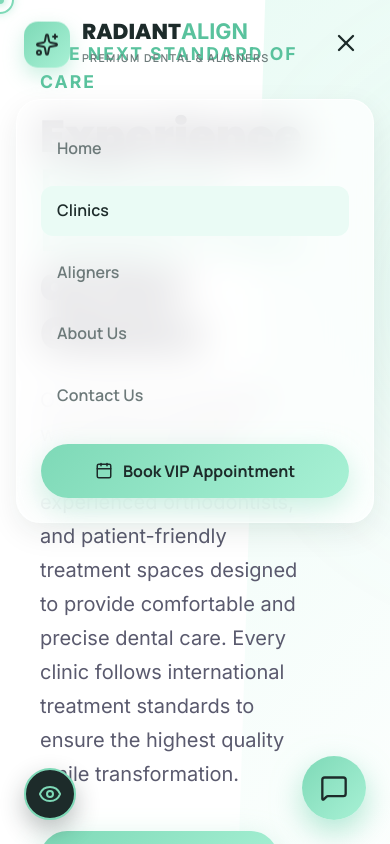
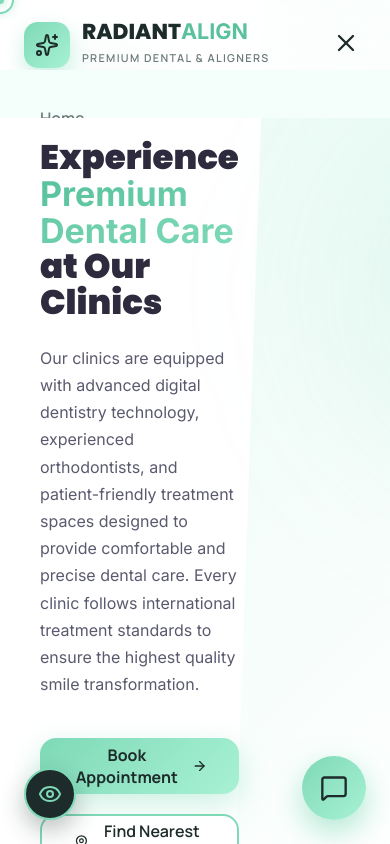
Before and after one commit to viduthalai652-hash/dental-web, a React (Vite) app: page /clinics in a window 390 px wide. Both pictures are taken after a click on the button 346 px from the left and 44 px from the top of the page. Shown: the top 844 px of the page. Built offline with nearby package versions, Linux system fonts and the light colour scheme.

Commit message:
fix: comprehensive mobile responsive layout refactoring

```diff
--- a/src/components/Navbar.jsx
+++ b/src/components/Navbar.jsx
@@ -37,14 +37,17 @@ export default function Navbar({ onOpenBooking }) {
         zIndex: 1000,
         transition: 'all 0.4s cubic-bezier(0.16, 1, 0.3, 1)',
         padding: scrolled ? '12px 24px' : '20px 24px',
-        background: scrolled ? 'rgba(255, 255, 255, 0.82)' : 'transparent',
-        backdropFilter: scrolled ? 'blur(20px)' : 'none',
-        WebkitBackdropFilter: scrolled ? 'blur(20px)' : 'none',
+        background: scrolled ? 'rgba(255, 255, 255, 0.95)' : 'rgba(255, 255, 255, 0.8)',
+        backdropFilter: 'blur(20px)',
+        WebkitBackdropFilter: 'blur(20px)',
         boxShadow: scrolled ? '0 10px 35px rgba(29, 43, 42, 0.08)' : 'none',
-        borderBottom: scrolled ? '1px solid rgba(255, 255, 255, 0.8)' : '1px solid transparent'
+        borderBottom: '1px solid rgba(255, 255, 255, 0.8)',
+        minHeight: '70px',
+        display: 'flex',
+        alignItems: 'center'
       }}
     >
-      <div style={{ maxWidth: '1320px', margin: '0 auto', display: 'flex', alignItems: 'center', justifyContent: 'space-between' }}>
+      <div style={{ width: '100%', maxWidth: '1320px', margin: '0 auto', display: 'flex', alignItems: 'center', justifyContent: 'space-between' }}>
         {/* Logo */}
         <Link to="/" style={{ textDecoration: 'none', display: 'flex', alignItems: 'center', gap: '12px' }}>
           <div
@@ -142,20 +145,22 @@ export default function Navbar({ onOpenBooking }) {
         </div>
       </div>
 
-      {/* Mobile Dropdown Menu */}
+      {/* Mobile Dropdown Menu (Full Screen Drawer) */}
       {mobileMenuOpen && (
         <div
-          className="glass-panel"
           style={{
-            position: 'absolute',
-            top: '100%',
-            left: '16px',
-            right: '16px',
+            position: 'fixed',
+            top: '70px',
+            left: 0,
+            right: 0,
+            bottom: 0,
             padding: '24px',
             display: 'flex',
             flexDirection: 'column',
-            gap: '12px',
-            marginTop: '10px'
+            gap: '16px',
+            background: 'var(--light-mint)',
+            zIndex: 999,
+            overflowY: 'auto'
           }}
         >
           {navLinks.map((link) => (
@@ -183,11 +188,33 @@ export default function Navbar({ onOpenBooking }) {
               onOpenBooking();
             }}
             className="btn-primary"
-            style={{ width: '100%', marginTop: '12px' }}
+            style={{ width: '100%', marginTop: 'auto', padding: '16px' }}
           >
             <Calendar size={18} />
             Book VIP Appointment
           </button>
+
+          <a
+            href="tel:+1800555SMILE"
+            style={{
+              display: 'flex',
+              alignItems: 'center',
+              justifyContent: 'center',
+              gap: '8px',
+              color: 'var(--dark-slate)',
+              textDecoration: 'none',
+              fontFamily: 'var(--font-subheading)',
+              fontWeight: 700,
+              fontSize: '1rem',
+              padding: '16px',
+              background: 'rgba(255,255,255,0.6)',
+              borderRadius: '16px',
+              border: '1px solid rgba(126, 217, 183, 0.4)'
+            }}
+          >
+            <PhoneCall size={20} color="#59C29D" />
+            <span>24/7 VIP Care</span>
+          </a>
         </div>
       )}
     </header>
--- a/src/index.css
+++ b/src/index.css
@@ -345,32 +345,66 @@ p, span, div, .body-inter {
 
 @media (max-width: 1024px) {
   .grid-3, .grid-4 { grid-template-columns: repeat(2, 1fr); }
-  .section-title h2 { font-size: 2.25rem; }
   .grid-hero, .grid-alternating-even, .grid-alternating-odd, .grid-contact { grid-template-columns: 1fr; gap: 32px; }
   .video-showcase-container { width: 100% !important; height: auto !important; aspect-ratio: 16/9; }
+  .hero-title-main { font-size: 54px !important; }
+  .hero-desc { font-size: 18px !important; }
+  .section-container, .section-padding { padding: 60px 20px !important; }
 }
 
 @media (max-width: 768px) {
   .grid-2, .grid-3, .grid-4 { grid-template-columns: 1fr; }
-  .section-container, .section-padding { padding: 60px 18px !important; }
-  .section-title h2 { font-size: 1.85rem; }
   .grid-hero, .grid-alternating-even, .grid-alternating-odd, .grid-contact { grid-template-columns: 1fr; gap: 24px; }
+
+  .section-container, .section-padding { padding: 40px 20px !important; }
+
   .glass-card, .glass-panel { padding: 24px !important; }
-  .video-showcase-container { width: 100% !important; height: auto !important; aspect-ratio: 16/9; }
   .video-showcase-container { width: 100% !important; height: auto !important; aspect-ratio: 16/9; }
   .nav-links-desktop { display: none !important; }
   .mobile-menu-btn { display: block !important; }
   .hide-on-mobile { display: none !important; }
-  .hero-title-home { font-size: 2.5rem !important; }
-  .hero-title-clinics { font-size: 2.8rem !important; }
-  .hero-title-about { font-size: 2.5rem !important; }
+
+  .hero-title-main { font-size: 40px !important; line-height: 1.05 !important; }
+  .hero-desc { font-size: 16px !important; }
+  .hero-title-home { font-size: 40px !important; line-height: 1.05 !important; }
+  .hero-title-clinics { font-size: 40px !important; line-height: 1.05 !important; }
+  .hero-title-about { font-size: 40px !important; line-height: 1.05 !important; }
+
+  .mobile-flex-col { display: flex !important; flex-direction: column !important; }
+  .mobile-btn-full { width: 100% !important; height: 56px !important; font-size: 16px !important; border-radius: 16px !important; }
 
   .floating-aligner-card {
-    width: 140px !important;
-    right: 0 !important;
-    top: 10px !important;
-    padding: 8px !important;
+    position: relative !important;
+    width: 85% !important;
+    margin: 20px auto 0 auto !important;
+    right: auto !important;
+    top: auto !important;
   }
+
+  .hero-image-responsive {
+    max-width: 340px !important;
+    height: auto !important;
+    margin: 0 auto;
+  }
+
+  .mobile-grid-2 {
+    display: grid !important;
+    grid-template-columns: repeat(2, 1fr) !important;
+    gap: 12px !important;
+  }
+
+  /* Disable heavy animations on mobile */
+  .animate-float, .animate-float-slow, .animate-float-3d {
+    animation: none !important;
+    transform: none !important;
+  }
+}
+
+@media (max-width: 430px) {
+  .hero-title-main { font-size: 34px !important; }
+  .hero-title-home { font-size: 34px !important; }
+  .hero-title-clinics { font-size: 34px !important; }
+  .hero-title-about { font-size: 34px !important; }
 }
 
 .hero-title-about { font-size: 3.8rem; }
--- a/src/pages/Clinics.jsx
+++ b/src/pages/Clinics.jsx
@@ -228,7 +228,7 @@ export default function Clinics({ onOpenBooking, onOpenTour }) {
       {/* SECTION 1: HERO BANNER */}
       <section style={{ position: 'relative', background: '#FFFFFF', overflow: 'hidden' }}>
         <div style={{ position: 'absolute', top: 0, right: 0, width: '40%', height: '100%', background: 'linear-gradient(135deg, #EAFBF5 0%, #FFFFFF 100%)', clipPath: 'polygon(20% 0, 100% 0, 100% 100%, 0 100%)' }} />
-        <div style={{ maxWidth: '1400px', margin: '0 auto', display: 'grid', gridTemplateColumns: '1.1fr 0.9fr', alignItems: 'center', minHeight: '90vh' }}>
+        <div className="grid-hero" style={{ maxWidth: '1400px', margin: '0 auto', alignItems: 'center', minHeight: '90vh' }}>
 
           <div style={{ padding: '40px', zIndex: 1, animation: 'fadeUp 0.8s ease' }}>
             <span style={{ color: '#59C29D', fontWeight: 700, fontSize: '1.1rem', letterSpacing: '2px', textTransform: 'uppercase', marginBottom: '16px', display: 'inline-block' }}>
@@ -237,14 +237,14 @@ export default function Clinics({ onOpenBooking, onOpenTour }) {
             <h1 className="hero-title-clinics" style={{ fontWeight: 900, color: '#2D2B3D', lineHeight: 1.1, marginBottom: '24px' }}>
               Experience <span className="purple-gradient-text">Premium Dental Care</span> at Our Clinics
             </h1>
-            <p style={{ fontSize: '1.25rem', color: '#5A5A6E', lineHeight: 1.7, marginBottom: '40px', maxWidth: '650px' }}>
+            <p className="hero-desc" style={{ color: '#5A5A6E', lineHeight: 1.7, marginBottom: '40px', maxWidth: '650px' }}>
               Our clinics are equipped with advanced digital dentistry technology, experienced orthodontists, and patient-friendly treatment spaces designed to provide comfortable and precise dental care. Every clinic follows international treatment standards to ensure the highest quality smile transformation.
             </p>
-            <div style={{ display: 'flex', gap: '20px', flexWrap: 'wrap' }}>
-              <button className="btn-primary" onClick={onOpenBooking}>
+            <div className="mobile-flex-col" style={{ display: 'flex', gap: '20px', flexWrap: 'wrap' }}>
+              <button className="btn-primary mobile-btn-full" onClick={onOpenBooking}>
                 Book Appointment <ArrowRight size={20} />
               </button>
-              <button className="btn-secondary" onClick={() => document.getElementById('locations').scrollIntoView({ behavior: 'smooth' })}>
+              <button className="btn-secondary mobile-btn-full" onClick={() => document.getElementById('locations').scrollIntoView({ behavior: 'smooth' })}>
                 <MapPin size={20} /> Find Nearest Clinic
               </button>
             </div>
@@ -252,7 +252,7 @@ export default function Clinics({ onOpenBooking, onOpenTour }) {
 
           <div style={{ position: 'relative', height: '100%', display: 'flex', alignItems: 'center', justifyContent: 'center', padding: '40px', zIndex: 1 }}>
             <div style={{ position: 'absolute', width: '400px', height: '400px', background: 'rgba(89, 194, 157, 0.1)', borderRadius: '50%', filter: 'blur(80px)', top: '10%', left: '10%' }} />
-            <img src="/images/room_consultation.jpg" alt="Premium Dental Clinic" style={{ width: '100%', height: '700px', objectFit: 'cover', borderRadius: '40px', boxShadow: '0 30px 60px rgba(0,0,0,0.1)' }} />
+            <img src="/images/room_consultation.jpg" className="hero-image-responsive" alt="Premium Dental Clinic" style={{ width: '100%', height: '700px', objectFit: 'cover', borderRadius: '40px', boxShadow: '0 30px 60px rgba(0,0,0,0.1)' }} />
           </div>
 
         </div>
@@ -290,11 +290,11 @@ export default function Clinics({ onOpenBooking, onOpenTour }) {
                   </div>
                 </div>
 
-                <div style={{ display: 'flex', gap: '10px' }}>
-                  <button className="btn-primary" style={{ flex: 1, padding: '12px', fontSize: '0.9rem', justifyContent: 'center' }} onClick={onOpenBooking}>
+                <div className="mobile-flex-col" style={{ display: 'flex', gap: '10px' }}>
+                  <button className="btn-primary mobile-btn-full" style={{ flex: 1, padding: '12px', fontSize: '0.9rem', justifyContent: 'center' }} onClick={onOpenBooking}>
                     Book Now
                   </button>
-                  <button className="btn-secondary" style={{ flex: 1, padding: '12px', fontSize: '0.9rem', justifyContent: 'center' }} onClick={onOpenTour}>
+                  <button className="btn-secondary mobile-btn-full" style={{ flex: 1, padding: '12px', fontSize: '0.9rem', justifyContent: 'center' }} onClick={onOpenTour}>
                     View Clinic
                   </button>
                 </div>
--- a/src/pages/Contact.jsx
+++ b/src/pages/Contact.jsx
@@ -58,10 +58,10 @@ export default function Contact({ onOpenBooking }) {
           <span className="badge-mint" style={{ marginBottom: '20px' }}>
             <Sparkles size={16} /> VIP Concierge Scheduling
           </span>
-          <h1 style={{ fontSize: '3.6rem', color: 'var(--white)', marginBottom: '20px' }}>
+          <h1 className="hero-title-main" style={{ color: 'var(--white)', marginBottom: '20px' }}>
             Book Your Appointment Today
           </h1>
-          <p style={{ fontSize: '1.2rem', color: '#A0B2B2', lineHeight: 1.7, marginBottom: '36px' }}>
+          <p className="hero-desc" style={{ color: '#A0B2B2', lineHeight: 1.7, marginBottom: '36px' }}>
             Select your preferred specialist doctor below to reserve your complimentary 3D digital smile consultation or request immediate dental care.
           </p>
         </div>
```
Also changed, not shown: src/pages/Aligners.jsx (+5 -5 lines), src/pages/Home.jsx (+8 -7 lines).
